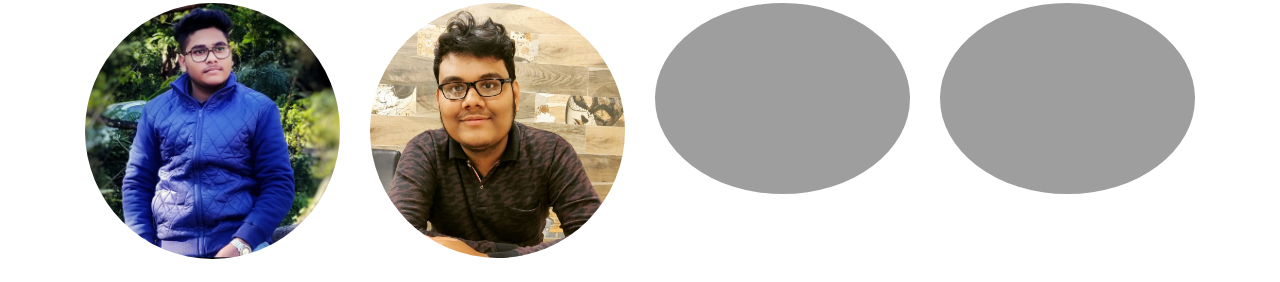
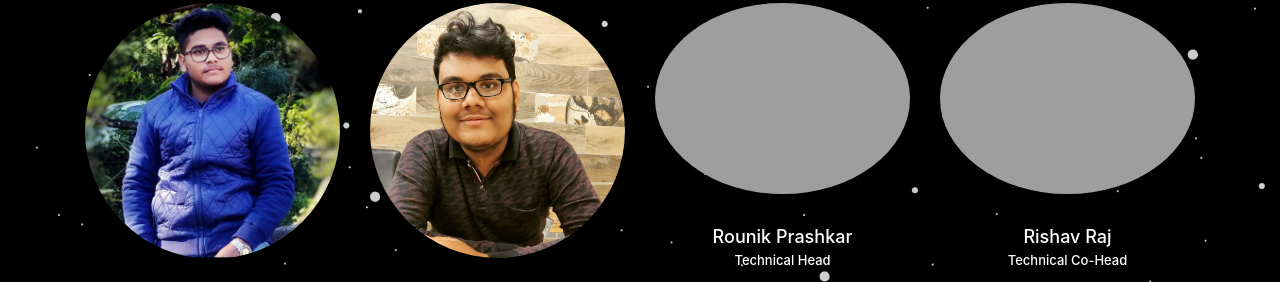
Before and after one commit to GFGBitD/GFGAU, a plain HTML site: page team.html in a window 1280 px wide. Shown: the part 159-441 px from the top of the page. Drawn offline with nearby package versions, Linux system fonts and the light colour scheme; the site is published under a folder, as on GitHub Pages, so addresses that start at the root find nothing.

Commit message:
background

```diff
--- a/style.css
+++ b/style.css
@@ -22,7 +22,7 @@ i {
   background-image: url(backgrounds/one.jpg);
   background-position: center;
   background-size: cover;
-  background-attachment: fixed;
+  /* background-attachment: fixed; */
   height: 100vh;
   color: #fff;
   position: relative;
--- a/teams.css
+++ b/teams.css
@@ -1,5 +1,5 @@
 .team-main {
-  background-image: url(/backgrounds/7.jpg);
+  background-image: url(backgrounds/7.jpg);
   background-position: center;
   background-size: contain;
 }
```
